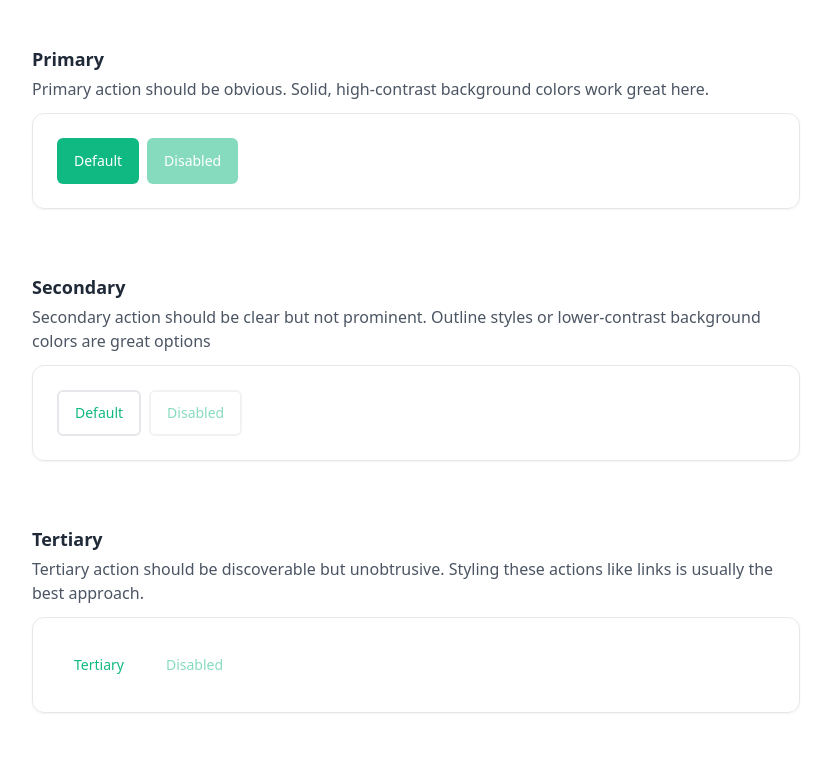
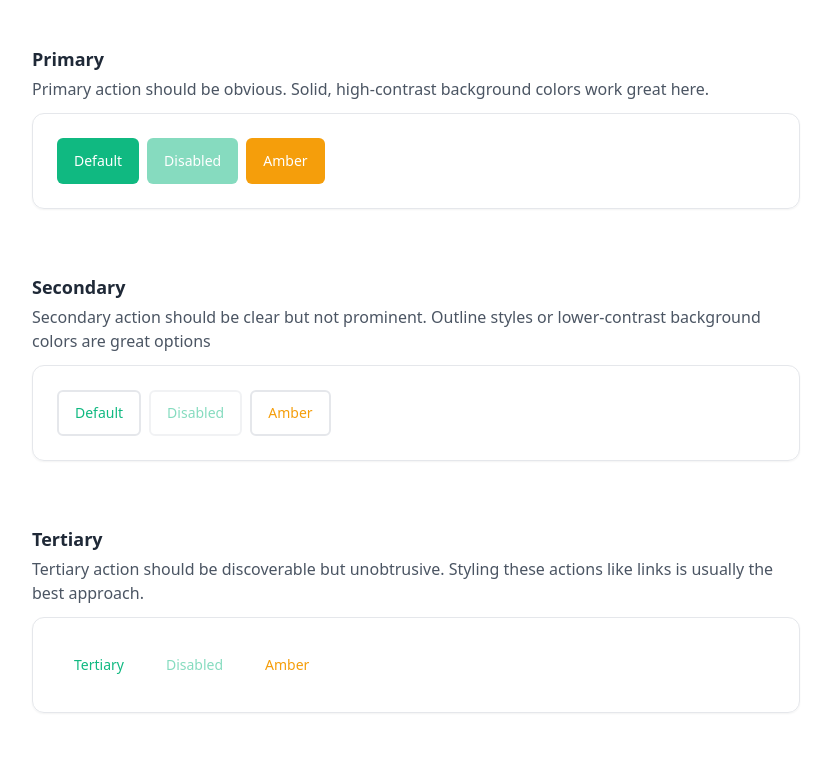
Before and after one commit to Uhsendin/luminous.ui, a React (Vite) app: page / in a window 1280 px wide. Shown: the part 240-1022 px from the top of the page, without its empty margins (224-1055 px from the left). Built offline with nearby package versions, Linux system fonts and the light colour scheme.

Commit message:
Added colorsProps to handle color override for buttons components

```diff
--- a/src/App.tsx
+++ b/src/App.tsx
@@ -15,6 +15,16 @@ function App() {
 				>
 					<Button>Default</Button>
 					<Button disabled>Disabled</Button>
+
+					<Button
+						colors={{
+							bg: 'bg-amber-500',
+							hoverBg: 'hover:bg-amber-600',
+							focusRing: 'focus:ring-amber-500',
+						}}
+					>
+						Amber
+					</Button>
 				</Section>
 
 				<Section
@@ -24,6 +34,18 @@ function App() {
 					<Button variant="secondary">Default</Button>
 					<Button variant="secondary" disabled>
 						Disabled
+					</Button>
+
+					<Button
+						variant="secondary"
+						colors={{
+							text: 'text-amber-500',
+							hoverBorder: 'hover:border-amber-500',
+							hoverBg: 'hover:bg-amber-500',
+							focusRing: 'focus:ring-amber-500',
+						}}
+					>
+						Amber
 					</Button>
 				</Section>
 
@@ -36,14 +58,24 @@ function App() {
 					<Button variant="tertiary" disabled>
 						Disabled
 					</Button>
+					<Button
+						variant="tertiary"
+						colors={{
+							text: 'text-amber-500',
+							hoverText: 'hover:text-amber-700',
+							focusRing: 'focus:ring-amber-500',
+						}}
+					>
+						Amber
+					</Button>
 				</Section>
-				<Section
-					title="Destructive"
-					description="Destructive actions typically result in the removal of an item and may result in an undesirable consequence."
-				>
-					<div className="bg-blue-500/50 p-3">Component 1</div>
-					<div className="bg-blue-500/50 p-3">Component 1</div>
-				</Section>
+				{/* <Section */}
+				{/* 	title="Destructive" */}
+				{/* 	description="Destructive actions typically result in the removal of an item and may result in an undesirable consequence." */}
+				{/* > */}
+				{/* 	<div className="bg-blue-500/50 p-3">Component 1</div> */}
+				{/* 	<div className="bg-blue-500/50 p-3">Component 1</div> */}
+				{/* </Section> */}
 			</Container>
 
 			<Container title="Component name" description="Component description">
--- a/src/components/library/Button.tsx
+++ b/src/components/library/Button.tsx
@@ -1,24 +1,60 @@
 import { twMerge } from 'tailwind-merge'
+
+// Define exclusive color prop types for variant
+
+type PrimaryColors = {
+	bg?: string
+	hoverBg?: string
+	focusRing?: string
+}
+type SecondaryColors = {
+	text?: string
+	hoverBorder?: string
+	hoverBg?: string
+	focusRing?: string
+}
+type TertiaryColors = {
+	text?: string
+	hoverText?: string
+	focusRing?: string
+}
 
 type BaseButtonProps = React.ButtonHTMLAttributes<HTMLButtonElement>
 
-type ButtonProps = BaseButtonProps & {
-	variant?: 'primary' | 'secondary' | 'tertiary'
+type ButtonComponent = {
+	(
+		props: BaseButtonProps & { variant?: 'primary'; colors?: PrimaryColors },
+	): JSX.Element
+	(
+		props: BaseButtonProps & { variant: 'secondary'; colors?: SecondaryColors },
+	): JSX.Element
+	(
+		props: BaseButtonProps & { variant: 'tertiary'; colors?: TertiaryColors },
+	): JSX.Element
 }
 
-const Button: React.FC<ButtonProps> = ({ variant = 'primary', ...props }) => {
+const Button: ButtonComponent = ({
+	variant = 'primary',
+	colors = {},
+	...props
+}) => {
 	// Base classes
 	const baseClasses: string =
 		'inline-flex items-center justify-center gap-2 rounded-md px-4 text-sm font-medium transition-all focus:outline-none focus:ring-2 focus:ring-offset-2 disabled:pointer-events-none disabled:opacity-50'
-
-	const genVariantClasses = (variant: string) => {
+	const genVariantClasses = (variant: string, colorProps: any) => {
 		switch (variant) {
 			case 'primary':
-				return 'border border-transparent py-3 text-white bg-emerald-500 hover:bg-emerald-600 focus:ring-emerald-500'
+				return `border border-transparent py-3 text-white ${colorProps.bg || 'bg-emerald-500'
+					} ${colorProps.hoverBg || 'hover:bg-emerald-600'} ${colorProps.focusRing || 'focus:ring-emerald-500'
+					}`
 			case 'secondary':
-				return 'border-2 border-gray-200 py-[0.688rem] hover:text-white text-emerald-500 hover:border-emerald-500 hover:bg-emerald-500 focus:ring-emerald-500'
+				return `border-2 border-gray-200 py-[.688rem] hover:text-white ${colorProps.text || 'text-emerald-500'
+					} ${colorProps.hoverBorder || 'hover:border-emerald-500'} ${colorProps.hoverBg || 'hover:bg-emerald-500'
+					} ${colorProps.focusRing || 'focus:ring-emerald-500'}`
 			case 'tertiary':
-				return 'border border-transparent py-3 underline-offset-4 ring-offset-white hover:underline text-emerald-500 hover:text-emerald-700 focus:ring-emerald-500'
+				return `border border-transparent py-3 underline-offset-4 ring-offset-white hover:underline ${colorProps.text || 'text-emerald-500'
+					} ${colorProps.hoverText || 'hover:text-emerald-700'} ${colorProps.focusRing || 'focus:ring-emerald-500'
+					}`
 			default:
 				return ''
 		}
@@ -26,7 +62,7 @@ const Button: React.FC<ButtonProps> = ({ variant = 'primary', ...props }) => {
 
 	// Gen variant classes based on color props
 	//
-	const variantClasses = genVariantClasses(variant)
+	const variantClasses = genVariantClasses(variant, colors)
 
 	// Merge base classes with variant classes
 
```
